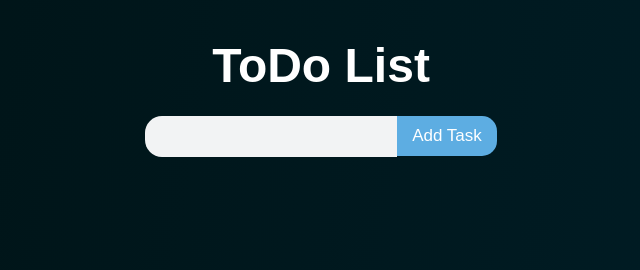
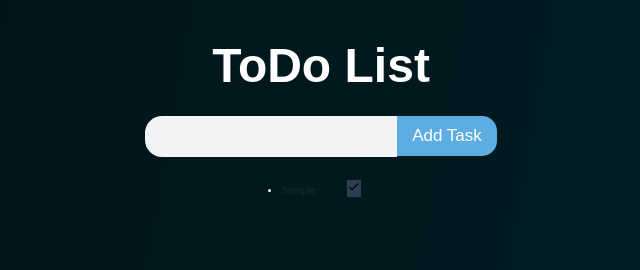
Before and after one commit to rishabhag18/TODO-APP, a React (Vite) app: page / in a window 1280 px wide. Both pictures are taken after typing "Sample" into the empty fields and a click on the button "Add Task". Shown: the top 270 px of the page, without its empty margins (319-959 px from the left). Built offline with nearby package versions, Linux system fonts and the light colour scheme.

Commit message:
task display at web page added with react icons

```diff
--- a/package.json
+++ b/package.json
@@ -11,7 +11,8 @@
   },
   "dependencies": {
     "react": "^18.3.1",
-    "react-dom": "^18.3.1"
+    "react-dom": "^18.3.1",
+    "react-icons": "^5.2.1"
   },
   "devDependencies": {
     "@types/react": "^18.3.3",
--- a/src/components/Todo.jsx
+++ b/src/components/Todo.jsx
@@ -1,6 +1,6 @@
 import { useState } from "react";
 import "./todo1.css";
-import { FaUserAstronaut } from "react-icons/fa";
+import { MdCheck } from "react-icons/md";
 
 const Todo = () => {
     const [inputValue,setInputValue]=useState("");
@@ -35,6 +35,22 @@ const Todo = () => {
           </div>
         </form>
       </section>
+      <section>
+        <ul>
+            {
+                task.map((currTask,index)=>{
+                    return <li key={index}>
+                        <span>
+                            {currTask}
+                        </span>
+                        <button><MdCheck/></button>
+                    </li>
+
+                })
+
+            }
+        </ul>
+      </section>
     </section>
   );
 };
```
Also changed, not shown: 1 other file (tests, documents, lock files or other folders).
